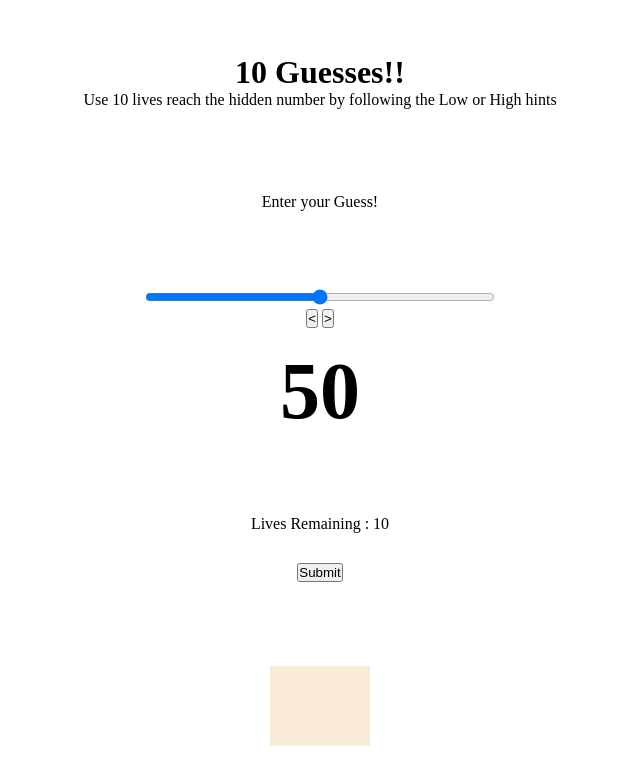
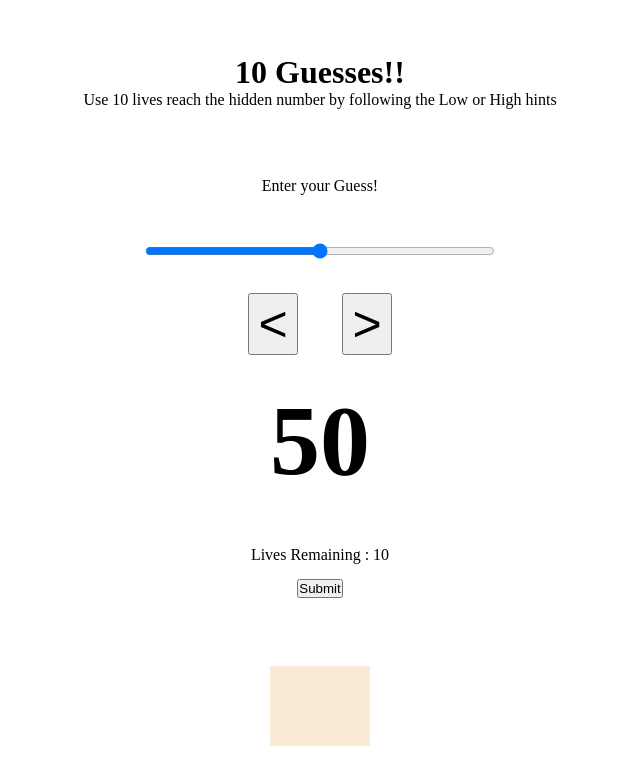
Before and after one commit to shaurya101/10guesses, a plain HTML site: page index.html in a window 1280 px wide. Shown: the whole page, without its empty margins (320-960 px from the left). Drawn offline with Linux system fonts and the light colour scheme.

Commit message:
Update style.css
improved styling fonts, margins

```diff
--- a/style.css
+++ b/style.css
@@ -28,8 +28,13 @@ input[type='range']{
 #arrowBtn, #inputDisplay{
     text-align: center;
 }
+#minus1, #plus1{
+    margin: 30px 20px 10px 20px;
+    font-size: 50px;
+    width: 50px;
+}
 #inputDisplay{
-    font-size: 80px;
+    font-size: 100px;
 }
 
 
```
